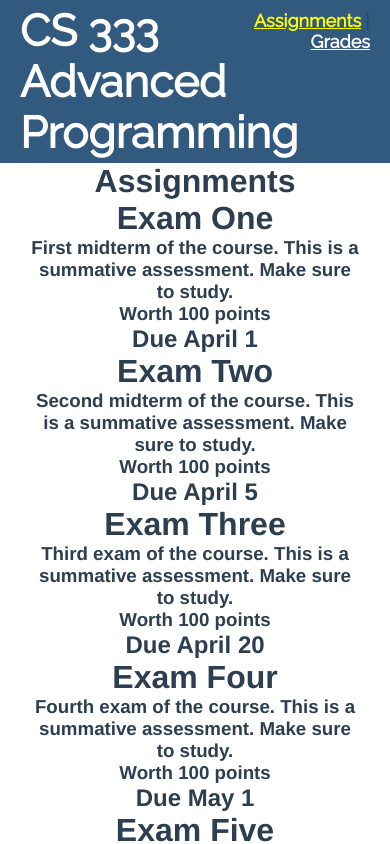
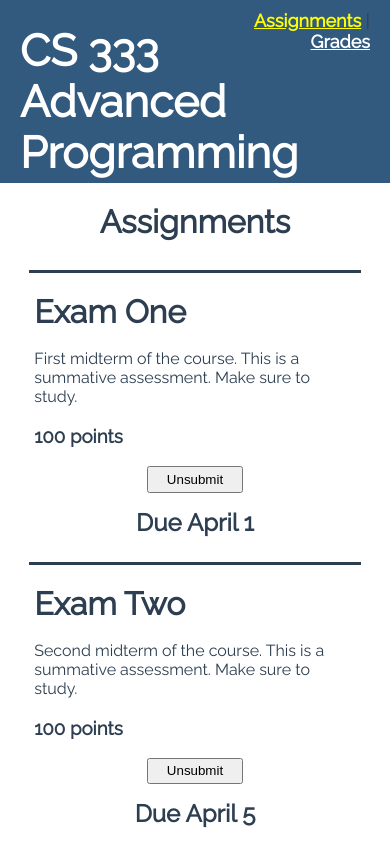
Before and after one commit to Pay10-VA/Creative-Project-3, a Vue app in the folder learning-management/: page / in a window 390 px wide. Shown: the top 844 px of the page. Built offline with nearby package versions, Linux system fonts and the light colour scheme.

Commit message:
Mobile version of home vue complete. Button functionality not yet functioning

```diff
--- a/learning-management/src/App.vue
+++ b/learning-management/src/App.vue
@@ -26,7 +26,7 @@
 }
 
 #app {
-  font-family: Avenir, Helvetica, Arial, sans-serif;
+  font-family: 'Raleway', sans-serif;
   -webkit-font-smoothing: antialiased;
   -moz-osx-font-smoothing: grayscale;
   text-align: center;
--- a/learning-management/src/components/AssignmentList.vue
+++ b/learning-management/src/components/AssignmentList.vue
@@ -4,10 +4,15 @@
       <div v-for="assignment in assignments" :key="assignment.id" id="assignment">
         <div id="left-side">
           <h1>{{assignment.name}}</h1>
-          <h3>{{assignment.description}}</h3>
-          <h3>Worth {{assignment.points}} points</h3>
+          <br>
+          <p>{{assignment.description}}</p>
+          <br>
+          <h3>{{assignment.points}} points</h3>
+          <br>
         </div>
         <div id="right-side">
+          <button v-if="assignment.submitted">Unsubmit</button>
+          <button v-else >Submit</button>
           <h2>Due {{assignment.dueDate}}</h2>
         </div>
       </div>
@@ -30,6 +35,28 @@ export default {
   width: 85%;
   margin-left: auto;
   margin-right: auto;
+  margin-top: 30px;
+  margin-bottom: 30px;
 }
 
+#assignment {
+  text-align: left;
+  padding-left: 5px;
+  padding-right: 5px;
+  margin-top: 25px;
+  border: solid;
+  border-left: 0px;
+  border-right: 0px;
+  border-bottom: 0px;
+}
+
+#assignment #right-side {
+  text-align: center;
+}
+
+button {
+margin-bottom: 15px;
+width: 30%;
+height: 2em;
+}
 </style>
--- a/learning-management/src/views/Home.vue
+++ b/learning-management/src/views/Home.vue
@@ -25,3 +25,10 @@ export default {
   },
 }
 </script>
+
+<style>
+  h1 {
+    margin-top: 20px;
+    font-family: 'Raleway', sans-serif;
+  }
+</style>
```
